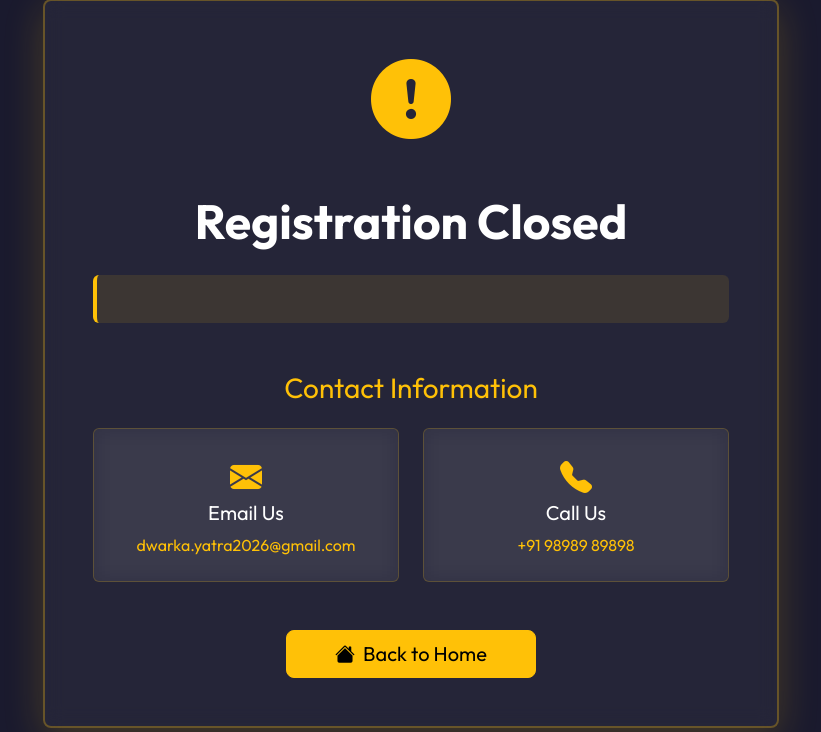
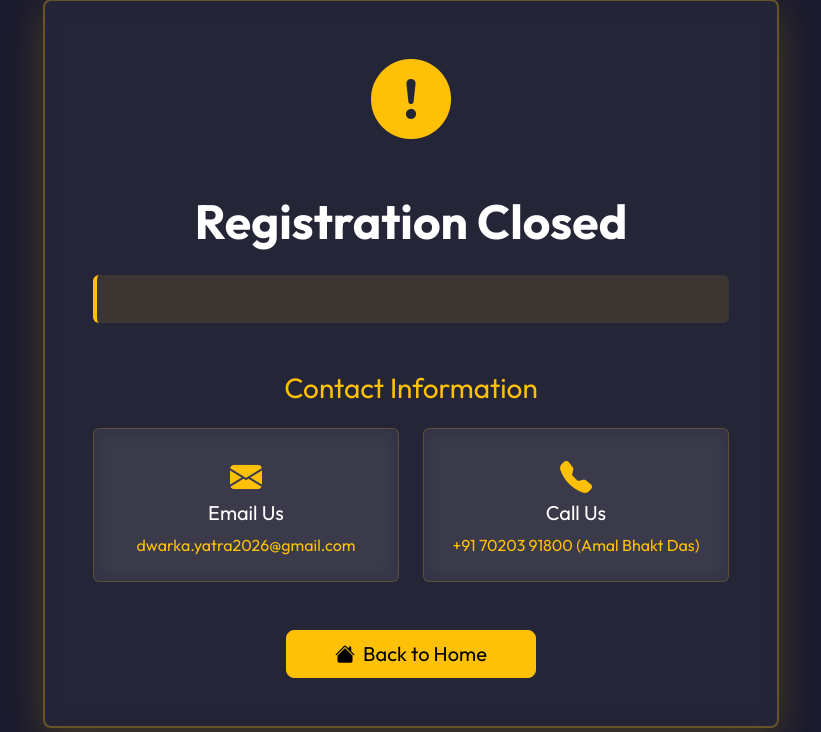
Before and after one commit to avishkarjaiswal/my-yatra-app, a Flask app: template templates/registration_closed.html in a window 1280 px wide. Shown: the part 193-925 px from the top of the page, without its empty margins (229-1050 px from the left). Run offline with Flask 3, Linux system fonts and the light colour scheme; the template is opened without the code that fills it, so the values that code supplies are empty; some libraries are stand-ins or nearby versions.

Commit message:
Update registration_closed.html

```diff
--- a/templates/registration_closed.html
+++ b/templates/registration_closed.html
@@ -38,8 +38,8 @@
                                 <div class="contact-card glassmorphism p-4 rounded">
                                     <i class="bi bi-telephone-fill text-warning fs-2 mb-3"></i>
                                     <h5 class="text-white mb-2">Call Us</h5>
-                                    <a href="tel:+919898989898" class="text-warning text-decoration-none">
-                                        +91 98989 89898
+                                    <a href="tel:+917020391800" class="text-warning text-decoration-none">
+                                        +91 70203 91800 (Amal Bhakt Das)
                                     </a>
                                 </div>
                             </div>
```
